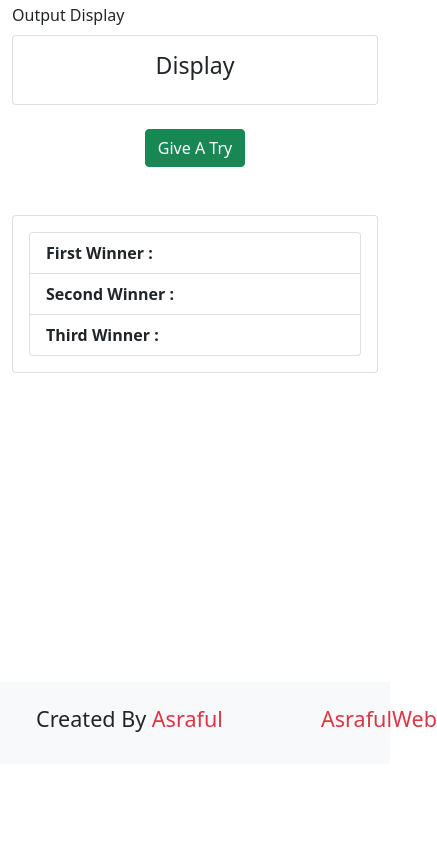
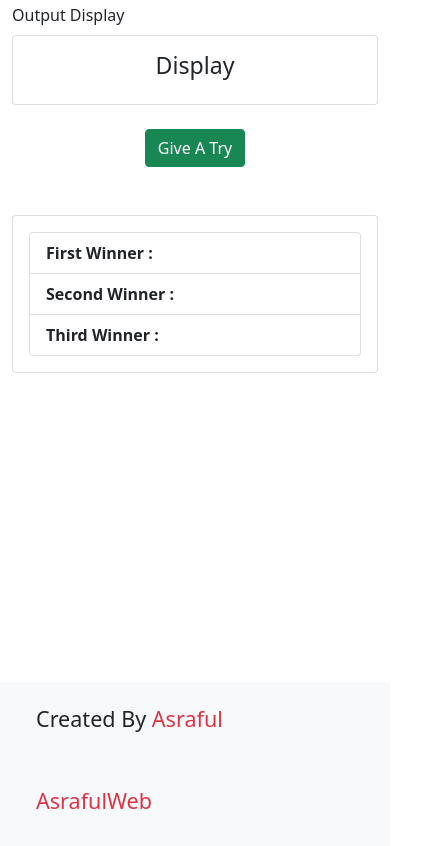
Before and after one commit to mxasraful/js-raffle-draw, a plain HTML site: page index.html in a window 390 px wide. Shown: the part 501-1347 px from the top of the page, 437 px wide, since content can reach past the window. Before the commit the page ends 1265 px from the top, so only its background shows below. Drawn offline with nearby package versions, Linux system fonts and the light colour scheme.

Commit message:
Some Bug Fix

```diff
--- a/index.html
+++ b/index.html
@@ -65,10 +65,10 @@
     <div class="bg-light px-4" style="margin-top: 31vh;">
         <div class="container">
             <div class="row">
-                <div class="col-10 text-dark py-4">
+                <div class="col-sm-10 text-dark py-4">
                     <h4> Created By <a href="https://mxasraful.com" class="text-danger" style="text-decoration: unset;">Asraful</a></h4>
                 </div>
-                <div class="col-2 text-dark py-4">
+                <div class="col-sm-2 text-dark py-4">
                     <h4><a href="https://mxasraful.com" class="text-danger" style="text-decoration: unset;">AsrafulWeb</a></h4>
                 </div>
             </div>
```
